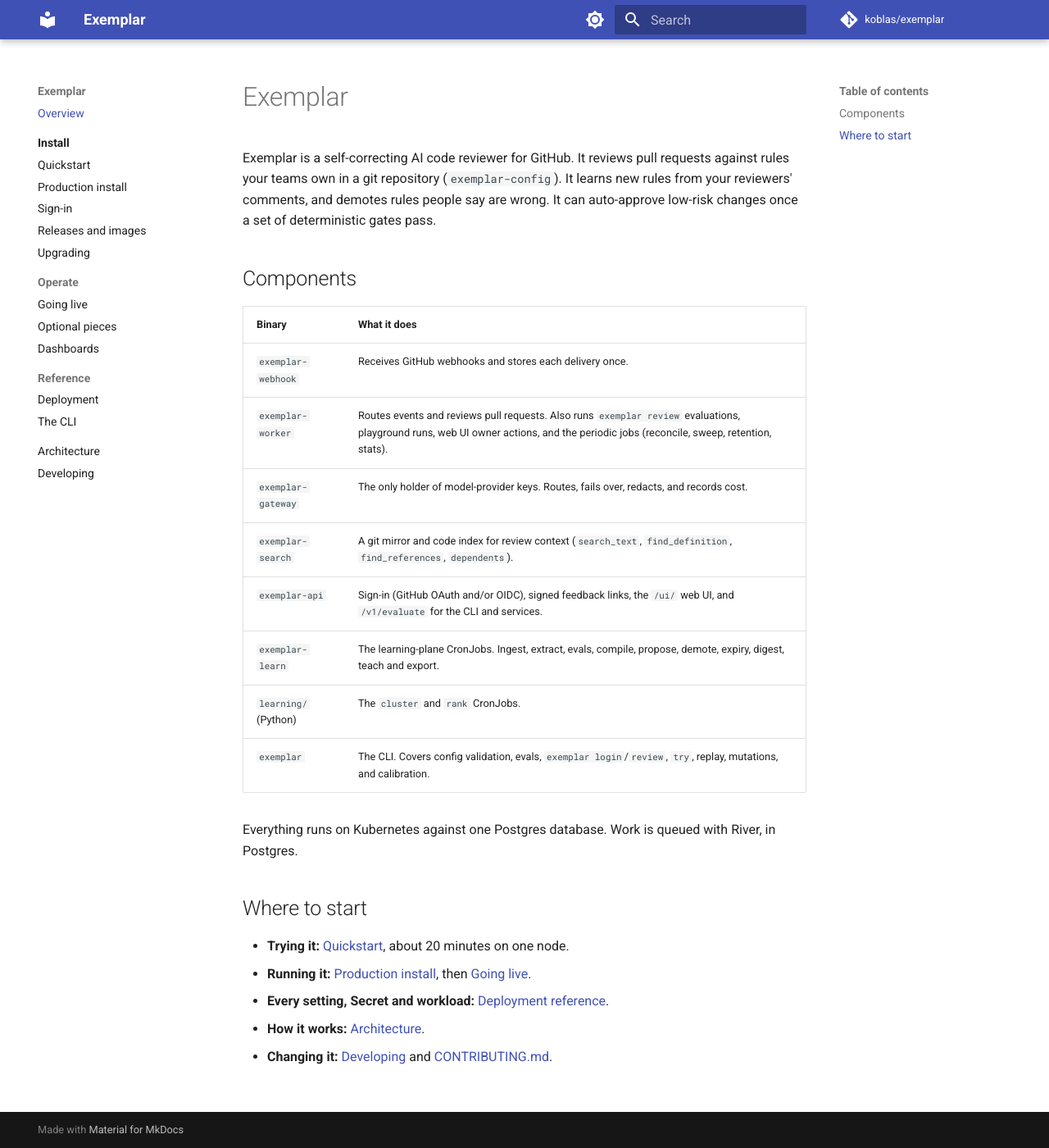
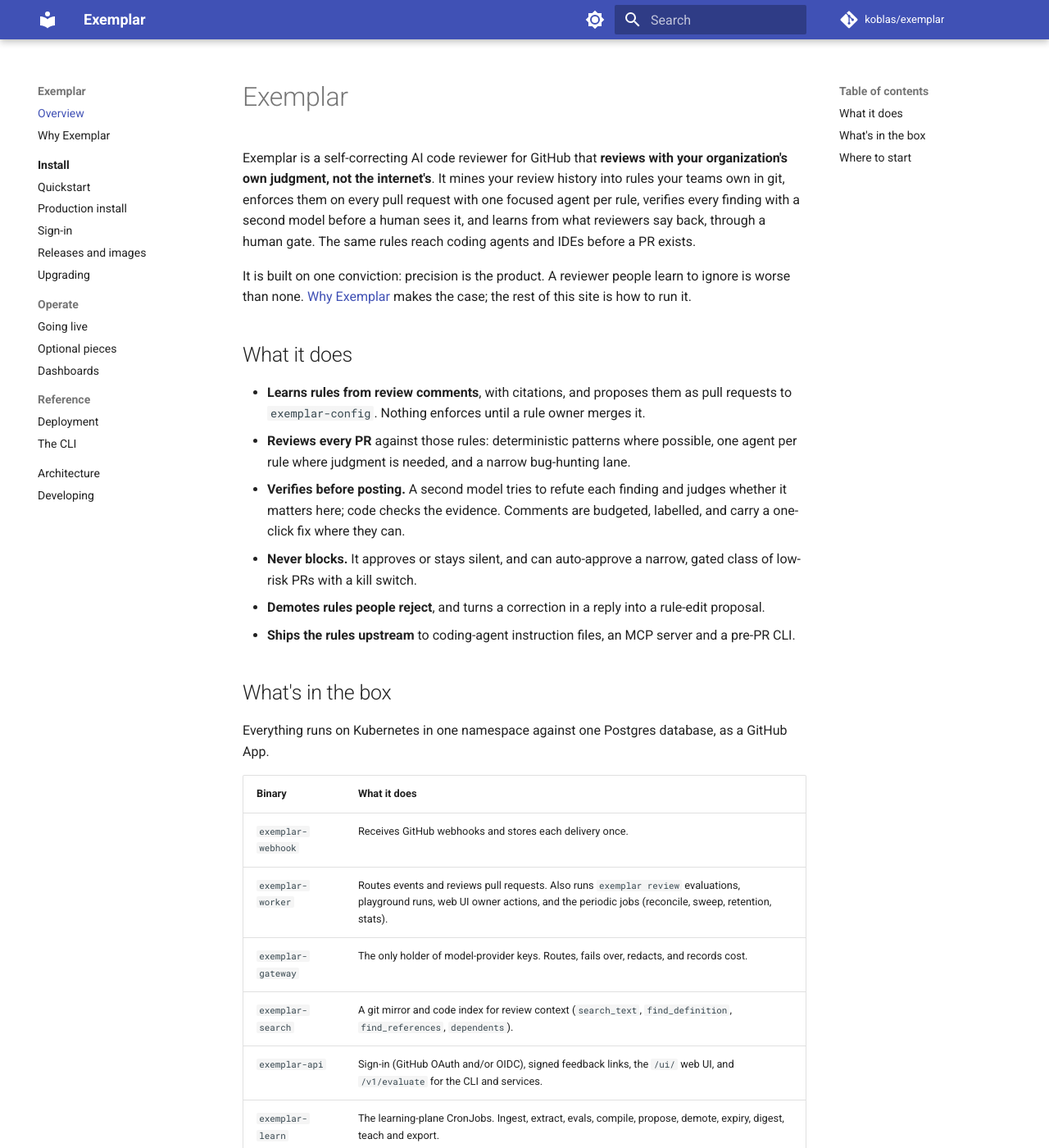
Before and after one commit to koblas/exemplar, an MkDocs documentation site: the page built from docs/index.md, in a window 1280 px wide and 1400 px high. Shown: the whole window at 82% size. Built offline with MkDocs 1.6.1 and Material for MkDocs 9.7.7, drawn with Linux system fonts in a browser that asks for light colours; comment, search, counter and statistics services are not loaded; some of the changed text lies outside the part shown.

Commit message:
docs: add a Why Exemplar page and position the overview
The site read as purely operational: it said what the binaries do, not
why the product exists. A new "Why Exemplar" page, drawn from the PRD,
covers the problem (review is the bottleneck; generic AI reviewers get
ignored), what Exemplar is, how it differs from a generic reviewer, its
principles, what it won't do, who it's for and the metrics it is built
against. The overview and README lead with the positioning and link to it.

```diff
--- a/docs/index.md
+++ b/docs/index.md
@@ -1,8 +1,21 @@
 # Exemplar
 
-Exemplar is a self-correcting AI code reviewer for GitHub. It reviews pull requests against rules your teams own in a git repository (`exemplar-config`). It learns new rules from your reviewers' comments, and demotes rules people say are wrong. It can auto-approve low-risk changes once a set of deterministic gates pass.
+Exemplar is a self-correcting AI code reviewer for GitHub that **reviews with your organization's own judgment, not the internet's**. It mines your review history into rules your teams own in git, enforces them on every pull request with one focused agent per rule, verifies every finding with a second model before a human sees it, and learns from what reviewers say back, through a human gate. The same rules reach coding agents and IDEs before a PR exists.
 
-## Components
+It is built on one conviction: precision is the product. A reviewer people learn to ignore is worse than none. [Why Exemplar](why.md) makes the case; the rest of this site is how to run it.
+
+## What it does
+
+- **Learns rules from review comments**, with citations, and proposes them as pull requests to `exemplar-config`. Nothing enforces until a rule owner merges it.
+- **Reviews every PR** against those rules: deterministic patterns where possible, one agent per rule where judgment is needed, and a narrow bug-hunting lane.
+- **Verifies before posting.** A second model tries to refute each finding and judges whether it matters here; code checks the evidence. Comments are budgeted, labelled, and carry a one-click fix where they can.
+- **Never blocks.** It approves or stays silent, and can auto-approve a narrow, gated class of low-risk PRs with a kill switch.
+- **Demotes rules people reject**, and turns a correction in a reply into a rule-edit proposal.
+- **Ships the rules upstream** to coding-agent instruction files, an MCP server and a pre-PR CLI.
+
+## What's in the box
+
+Everything runs on Kubernetes in one namespace against one Postgres database, as a GitHub App.
 
 | Binary | What it does |
 |---|---|
@@ -15,11 +28,9 @@
 | `learning/` (Python) | The `cluster` and `rank` CronJobs. |
 | `exemplar` | The CLI. Covers config validation, evals, `exemplar login`/`review`, `try`, replay, mutations, and calibration. |
 
-Everything runs on Kubernetes against one Postgres database. Work is queued with River, in Postgres.
-
-
 ## Where to start
 
+- **Why it exists:** [Why Exemplar](why.md).
 - **Trying it:** [Quickstart](install/quickstart.md), about 20 minutes on one node.
 - **Running it:** [Production install](install/production.md), then [Going live](operations/going-live.md).
 - **Every setting, Secret and workload:** [Deployment reference](reference/deployment.md).
--- a/mkdocs.yml
+++ b/mkdocs.yml
@@ -52,6 +52,7 @@
 
 nav:
   - Overview: index.md
+  - Why Exemplar: why.md
   - Install:
       - install/index.md
       - Quickstart: install/quickstart.md
```
Also changed, not shown: README.md (+2 -1 lines), docs/why.md (added, +90 -0 lines).
